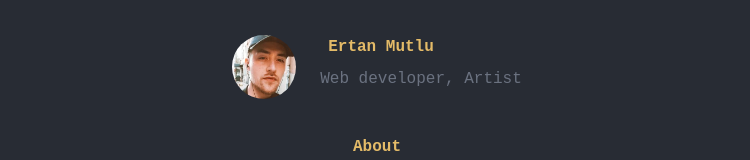
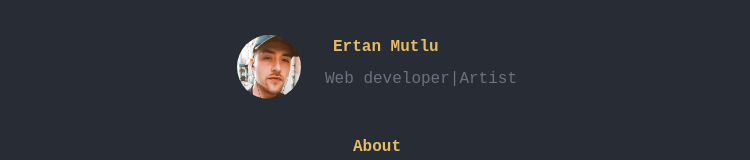
Before and after one commit to highpriesst/portfolio, a Next.js app: page / in a window 1280 px wide. Shown: the part 121-281 px from the top of the page, without its empty margins (273-1023 px from the left). Built offline with nearby package versions, Linux system fonts and the light colour scheme.

Commit message:
small changes

```diff
--- a/pages/index.tsx
+++ b/pages/index.tsx
@@ -10,7 +10,7 @@ export default function Home() {
       initial={{ opacity: 0 }}
       animate={{ opacity: 1 }}
       transition={{ ease: "easeOut", duration: 1.2 }}
-      className="flex flex-col items-center h-screen lg:absolute lg:top-1/2 lg:-translate-y-1/2 ">
+      className="flex flex-col items-center h-screen">
       <Navbar />
       <AboutMe />
       <Work />
--- a/sections/AboutMe.tsx
+++ b/sections/AboutMe.tsx
@@ -17,7 +17,7 @@ function AboutMe() {
           <b>
             <h1 className="lg:mb-2 lg:pl-2">Ertan Mutlu</h1>
           </b>
-          <span className="text-gray-500">Web developer, Artist</span>
+          <span className="text-gray-500">Web developer|Artist</span>
         </m.div>
       </div>
 
```
